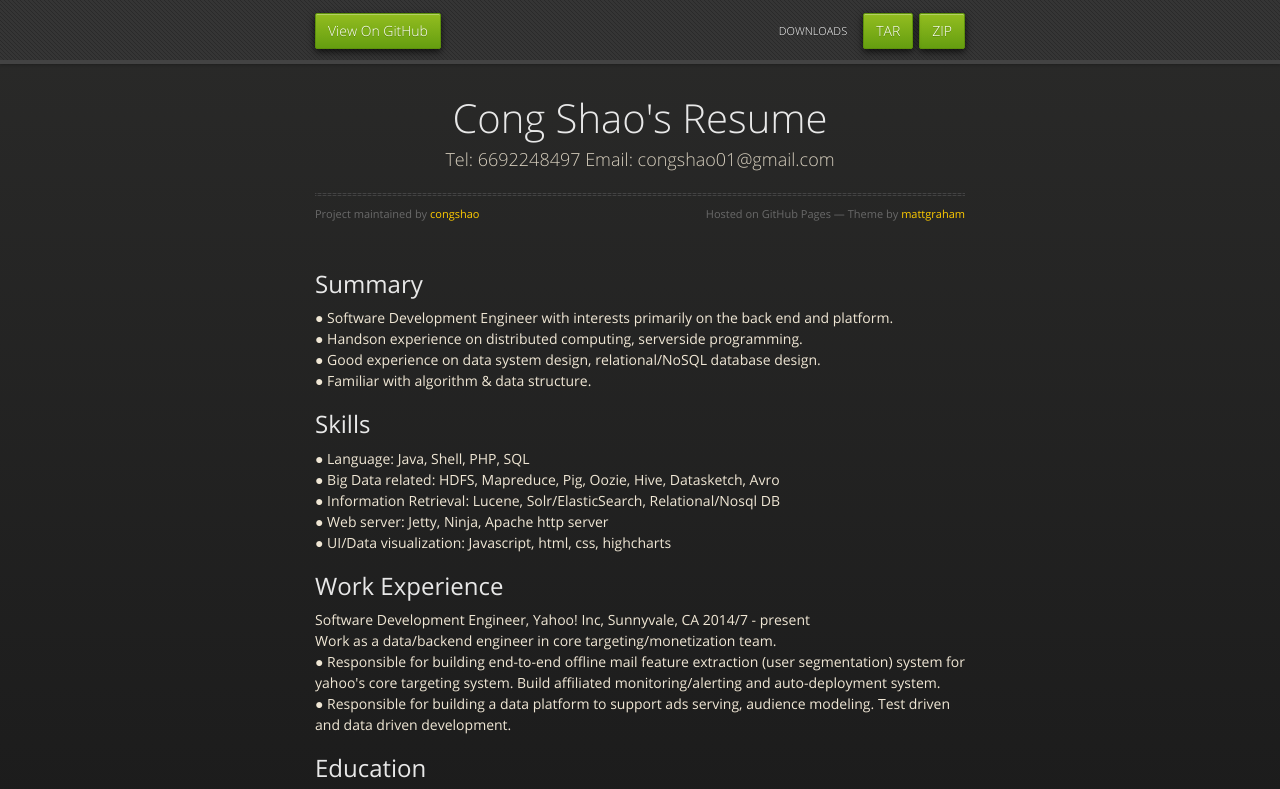
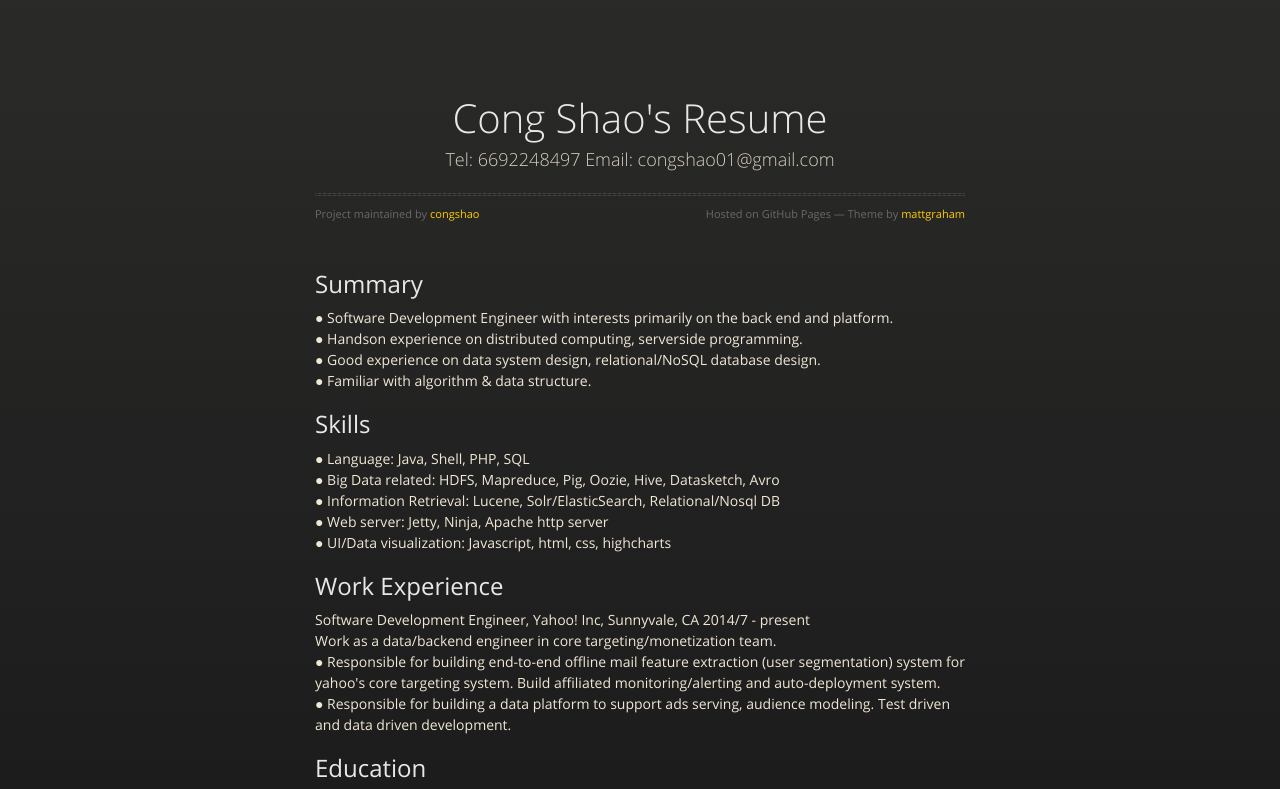
Before and after one commit to congshao/github.io, a plain HTML site: page index.html in a window 1280 px wide. Shown: the top 789 px of the page. Drawn offline with nearby package versions, Linux system fonts and the light colour scheme.

Commit message:
remove downloads.

```diff
--- a/index.html
+++ b/index.html
@@ -18,15 +18,6 @@
 
   </head>
   <body>
-      <div id="header">
-        <nav>
-          <li class="fork"><a href="https://github.com/congshao/github.io">View On GitHub</a></li>
-          <li class="downloads"><a href="https://github.com/congshao/github.io/zipball/master">ZIP</a></li>
-          <li class="downloads"><a href="https://github.com/congshao/github.io/tarball/master">TAR</a></li>
-          <li class="title">DOWNLOADS</li>
-        </nav>
-      </div><!-- end header -->
-
     <div class="wrapper">
 
       <section>
```
